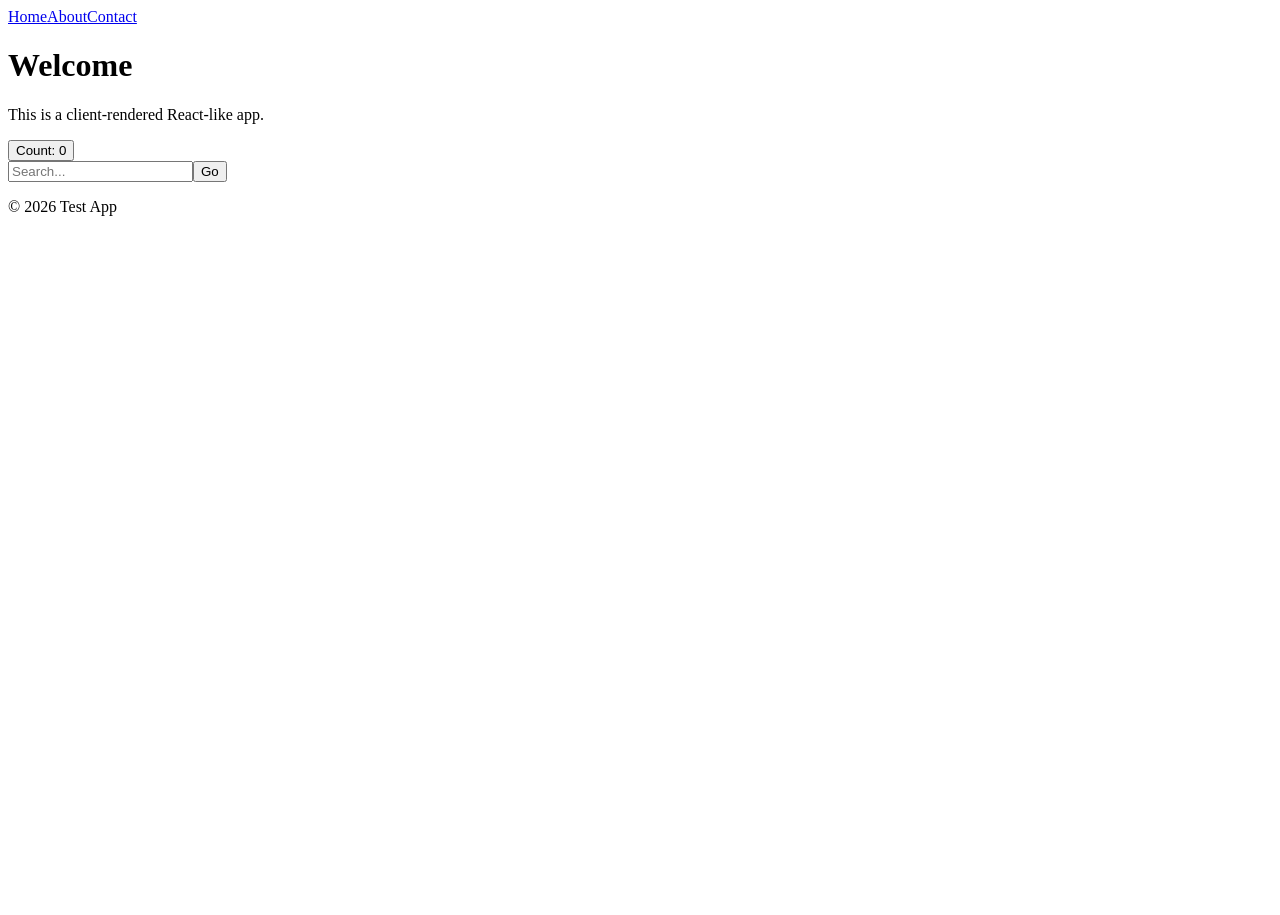
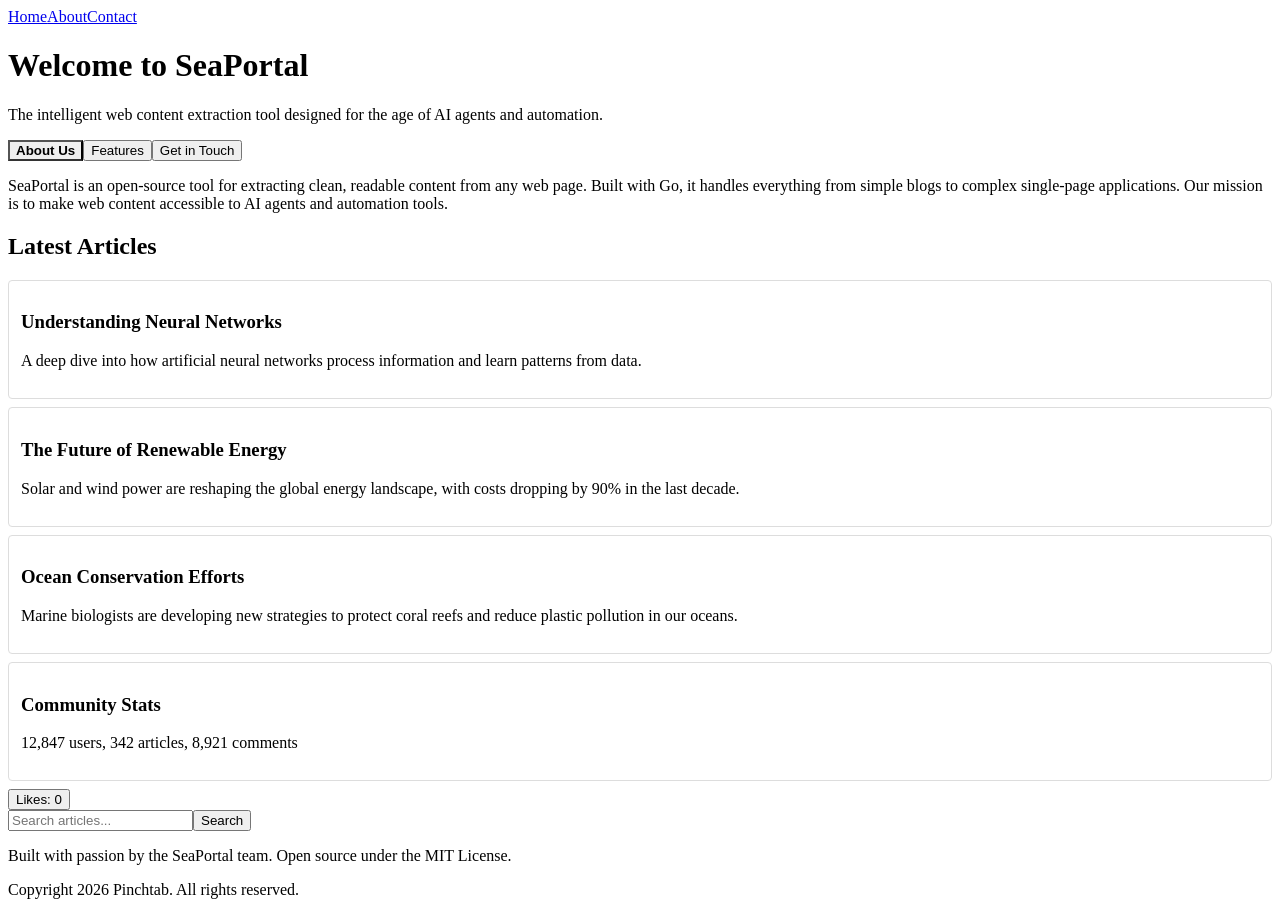
Before and after one commit to pinchtab/seaportal, a plain HTML site: page tests/e2e/fixtures/react-app.html in a window 1280 px wide. Before the commit the page ends 800 px from the top, so only its background shows below. Drawn offline with Linux system fonts and the light colour scheme.

Commit message:
loop(1): evolve fixture with async data, tabs, articles
Fixture now has:
- Tabbed content (about/features/contact)
- Async-loaded articles (500ms delay)
- Community stats
- Real paragraphs and sentences
- Counter button and search form

Extraction captures: heading, intro, tab content, async articles, stats
Missing: nav, footer, other tabs, form elements

```diff
--- a/tests/e2e/fixtures/react-app.html
+++ b/tests/e2e/fixtures/react-app.html
@@ -4,6 +4,11 @@
   <meta charset="UTF-8">
   <title>React App</title>
   <meta name="viewport" content="width=device-width, initial-scale=1.0">
+  <style>
+    .hidden { display: none; }
+    .tab-active { font-weight: bold; border-bottom: 2px solid #333; }
+    .card { border: 1px solid #ddd; padding: 12px; margin: 8px 0; border-radius: 4px; }
+  </style>
 </head>
 <body>
   <noscript>You need to enable JavaScript to run this app.</noscript>
@@ -12,7 +17,7 @@
     function h(tag, props, ...children) {
       const el = document.createElement(tag);
       if (props) Object.entries(props).forEach(([k, v]) => {
-        if (k === 'onClick') el.addEventListener('click', v);
+        if (k.startsWith('on')) el.addEventListener(k.slice(2).toLowerCase(), v);
         else if (k === 'className') el.className = v;
         else el.setAttribute(k, v);
       });
@@ -22,10 +27,86 @@
       return el;
     }
 
-    let count = 0;
+    // App state
+    const state = {
+      count: 0,
+      activeTab: 'about',
+      asyncLoaded: false,
+      asyncData: null
+    };
+
+    // Simulated async data fetch
+    setTimeout(() => {
+      state.asyncData = {
+        articles: [
+          { title: 'Understanding Neural Networks', summary: 'A deep dive into how artificial neural networks process information and learn patterns from data.' },
+          { title: 'The Future of Renewable Energy', summary: 'Solar and wind power are reshaping the global energy landscape, with costs dropping by 90% in the last decade.' },
+          { title: 'Ocean Conservation Efforts', summary: 'Marine biologists are developing new strategies to protect coral reefs and reduce plastic pollution in our oceans.' }
+        ],
+        stats: { users: 12847, articles: 342, comments: 8921 }
+      };
+      state.asyncLoaded = true;
+      render();
+    }, 500);
+
+    const tabs = {
+      about: {
+        title: 'About Us',
+        content: 'SeaPortal is an open-source tool for extracting clean, readable content from any web page. Built with Go, it handles everything from simple blogs to complex single-page applications. Our mission is to make web content accessible to AI agents and automation tools.'
+      },
+      features: {
+        title: 'Features',
+        items: [
+          'Automatic SPA detection and handling',
+          'Accessibility tree extraction with element refs',
+          'Smart content deduplication',
+          'Compact output format for token efficiency',
+          'Interactive element filtering'
+        ]
+      },
+      contact: {
+        title: 'Get in Touch',
+        content: 'Have questions or feedback? We would love to hear from you. Reach out through our GitHub repository or join our community Discord server. Our team typically responds within 24 hours.'
+      }
+    };
+
     function render() {
       const root = document.getElementById('root');
       root.innerHTML = '';
+
+      const tabButtons = Object.keys(tabs).map(key =>
+        h('button', {
+          className: state.activeTab === key ? 'tab-active' : '',
+          onClick: () => { state.activeTab = key; render(); }
+        }, tabs[key].title)
+      );
+
+      const activeContent = tabs[state.activeTab];
+      let tabContent;
+      if (state.activeTab === 'features') {
+        tabContent = h('div', null,
+          h('ul', null, ...activeContent.items.map(item => h('li', null, item)))
+        );
+      } else {
+        tabContent = h('p', null, activeContent.content);
+      }
+
+      const asyncSection = state.asyncLoaded
+        ? h('section', { 'aria-label': 'Latest Articles' },
+            h('h2', null, 'Latest Articles'),
+            ...state.asyncData.articles.map(a =>
+              h('div', { className: 'card' },
+                h('h3', null, a.title),
+                h('p', null, a.summary)
+              )
+            ),
+            h('div', { className: 'card' },
+              h('h3', null, 'Community Stats'),
+              h('p', null, `${state.asyncData.stats.users.toLocaleString()} users, ${state.asyncData.stats.articles} articles, ${state.asyncData.stats.comments.toLocaleString()} comments`)
+            )
+          )
+        : h('p', null, 'Loading articles...');
+
       root.appendChild(
         h('div', { className: 'app' },
           h('header', null,
@@ -36,17 +117,23 @@
             )
           ),
           h('main', null,
-            h('h1', null, 'Welcome'),
-            h('p', null, 'This is a client-rendered React-like app.'),
+            h('h1', null, 'Welcome to SeaPortal'),
+            h('p', null, 'The intelligent web content extraction tool designed for the age of AI agents and automation.'),
+            h('div', { 'role': 'tablist' }, ...tabButtons),
+            h('div', { 'role': 'tabpanel' }, tabContent),
+            asyncSection,
             h('div', null,
-              h('button', { onClick: () => { count++; render(); } }, 'Count: ' + count),
+              h('button', { onClick: () => { state.count++; render(); } }, 'Likes: ' + state.count),
               h('form', null,
-                h('input', { type: 'text', placeholder: 'Search...' }),
-                h('button', { type: 'submit' }, 'Go')
+                h('input', { type: 'text', placeholder: 'Search articles...' }),
+                h('button', { type: 'submit' }, 'Search')
               )
             )
           ),
-          h('footer', null, h('p', null, '© 2026 Test App'))
+          h('footer', null,
+            h('p', null, 'Built with passion by the SeaPortal team. Open source under the MIT License.'),
+            h('p', null, 'Copyright 2026 Pinchtab. All rights reserved.')
+          )
         )
       );
     }
```
Also changed, not shown: results/20260313_015740.md (added, +31 -0 lines).
